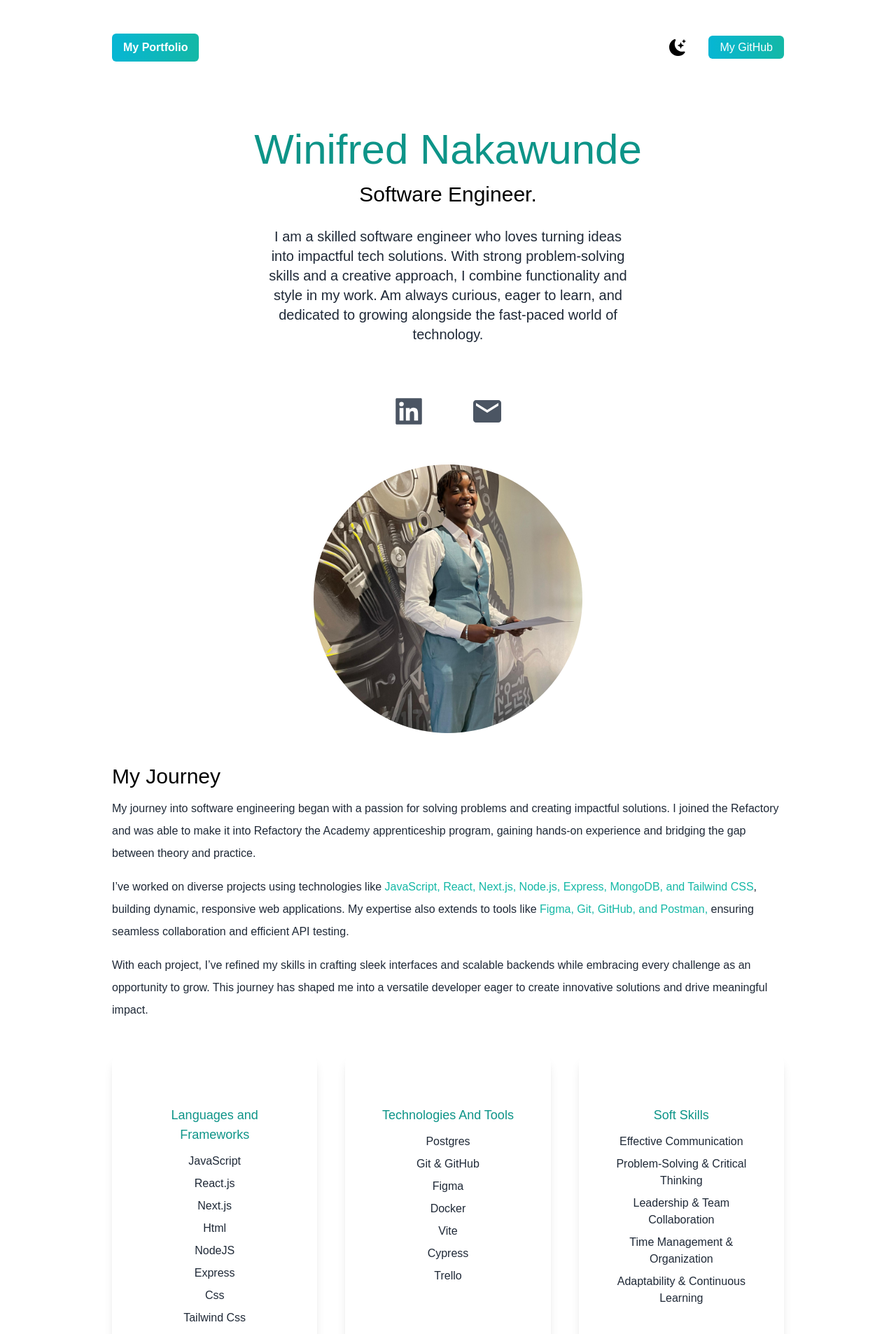
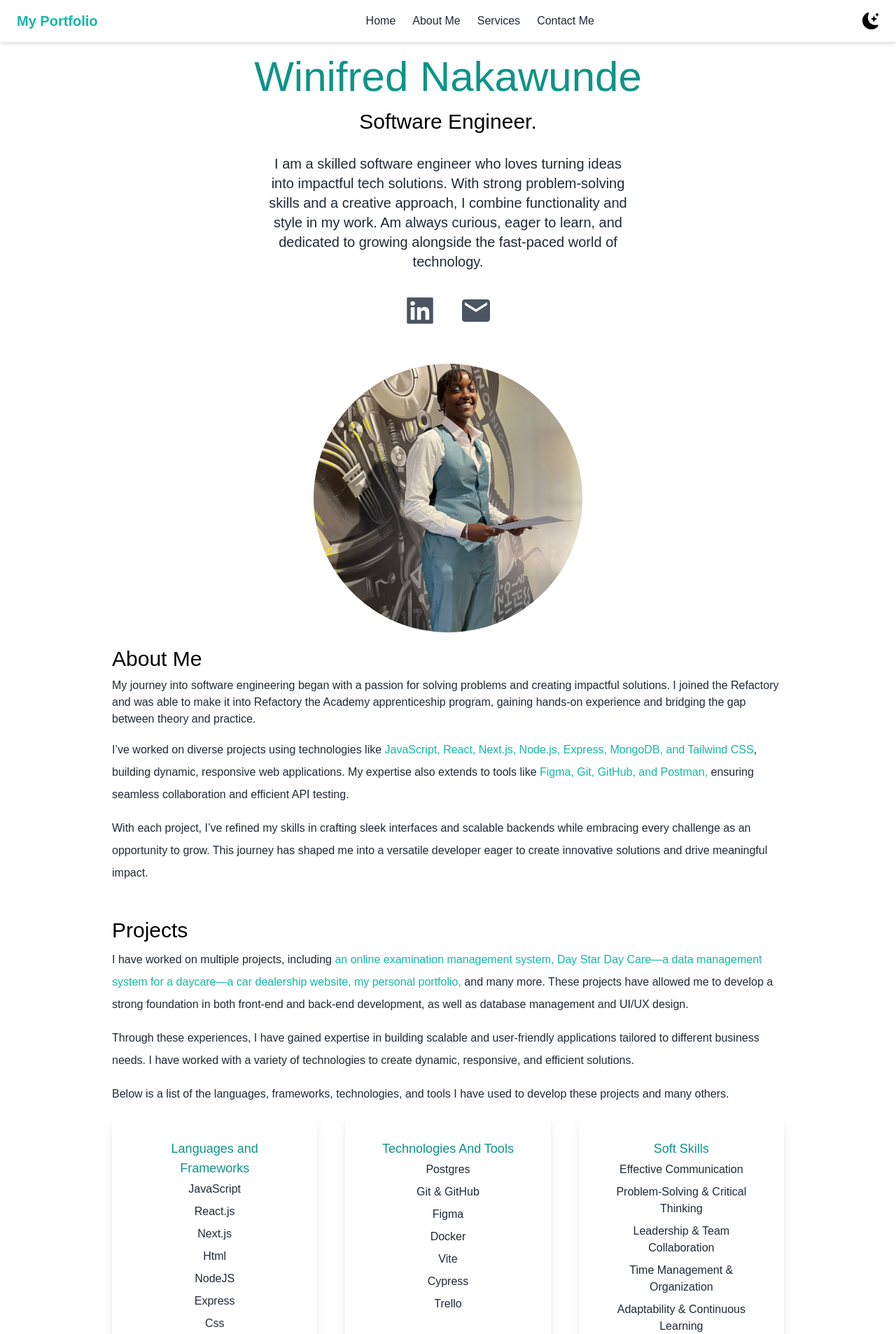
Before and after one commit to NAKAWINIFRED/my-portfolio, a Next.js app: page / in a window 1280 px wide. Shown: the top 1907 px of the page at 70% size. Built offline with nearby package versions, Linux system fonts and the light colour scheme.

Commit message:
updates to the nav bar

```diff
--- a/app/page.js
+++ b/app/page.js
@@ -1,3 +1,157 @@
+// "use client";
+
+// import Image from "next/image";
+// import Head from "next/head";
+// import { useState } from "react";
+// import { BsFillMoonStarsFill } from "react-icons/bs";
+// import { AiFillLinkedin } from "react-icons/ai";
+// import { MdEmail } from "react-icons/md";
+// import me from "../public/me.png";
+
+// export default function Home() {
+//   const [darkMode, setDarkMode] = useState(false);
+
+//   return (
+//     <div className={darkMode ? "dark" : ""}>
+//       <Head>
+//         <title>Winifred Nakawunde Portfolio</title>
+//         <meta name="description" content="Portfolio"></meta>
+//         <link rel="icon" href="/favicon.ico"></link>
+//       </Head>
+//       <main className="bg-white px-10 md:px-20 lg:px-40 dark:bg-gray-900">
+//         <section className="min-h-screen">
+//           <nav className="py-10 md:py-12 flex justify-between dark:text-white">
+//           <h1
+//               className="bg-gradient-to-r from-cyan-500 to-teal-500 text-white px-4 py-2 rounded-md text-center font-bold"
+//             >
+//               My Portfolio
+//             </h1>
+//             <ul className="flex items-center">
+//               <li>
+//                 <BsFillMoonStarsFill
+//                   onClick={() => setDarkMode(!darkMode)}
+//                   className="cursor-pointer text-2xl"
+//                 />
+//               </li>
+//               <li>
+//                 <a
+//                   href="https://github.com/NAKAWINIFRED"
+//                   target="_blank"
+//                   rel="noopener noreferrer"
+//                   className="bg-gradient-to-r from-cyan-500 to-teal-500 text-white px-4 py-2 rounded-md ml-8 transition-colors duration-300 hover:from-cyan-600 hover:to-teal-600"
+//                 >
+//                   My GitHub
+//                 </a>
+//               </li>
+//             </ul>
+//           </nav>
+//           <div className="text-center p-10">
+//             <h2 className="text-5xl py-2 text-teal-600 font-medium md:text-6xl">
+//               Winifred Nakawunde
+//             </h2>
+//             <h3 className="text-2xl py-2 dark:text-white md:text-3xl">Software Engineer.</h3>
+//             <p className="text-md py-5 leading-8 text-gray-800 dark:text-white md:text-xl max-w-lg mx-auto">
+//               I am a skilled software engineer who loves turning ideas into impactful tech
+//               solutions. With strong problem-solving skills and a creative approach, I combine
+//               functionality and style in my work. Am always curious, eager to learn, and dedicated to
+//               growing alongside the fast-paced world of technology.
+//             </p>
+//           </div>
+//           <div className="text-5xl flex justify-center gap-16 py-3 text-gray-600 dark:text-gray-400">
+//             <a
+//               href="https://www.linkedin.com/in/winifred-nakawunde-22a83a303/"
+//               target="_blank"
+//               rel="noopener noreferrer"
+//               className="hover:text-gray-800 dark:hover:text-white transition-colors duration-300"
+//             >
+//               <AiFillLinkedin />
+//             </a>
+//             <a
+//               href="mailto:nakawundewinifred@gmail.com"
+//               className="cursor-pointer hover:text-gray-800 dark:hover:text-white transition-colors duration-300"
+//             >
+//               <MdEmail />
+//             </a>
+//           </div>
+//           <div className="relative mx-auto rounded-full w-80 h-80 md:h-96 md:w-96">
+//             <Image
+//               src={me}
+//               className="rounded-full w-80 h-80 mt-10 md:h-96 md:w-96"
+//               alt="picture of me"
+//               layout="fill"
+//               objectFit="cover"
+//             />
+//           </div>
+//         </section>
+
+//         <section>
+//           <div>
+//             <h3 className="text-3xl py-1 dark:text-white mt-20">My Journey</h3>
+//             <p className="text-md py-2 leading-8 text-gray-800 dark:text-white">
+//               My journey into software engineering began with a passion for solving problems and
+//               creating impactful solutions. I joined the Refactory and was able to make it into Refactory the Academy apprenticeship program, gaining hands-on experience and
+//               bridging the gap between theory and practice.
+//             </p>
+
+//             <p className="text-md py-2 leading-8 text-gray-800 dark:text-gray-200">
+//               I’ve worked on diverse projects using technologies like{" "}
+//               <span className="text-teal-500">
+//                 JavaScript, React, Next.js, Node.js, Express, MongoDB, and Tailwind CSS
+//               </span>
+//               , building dynamic, responsive web applications. My expertise also extends to tools
+//               like<span className="text-teal-500"> Figma, Git, GitHub, and Postman,</span> ensuring seamless collaboration and efficient API
+//               testing.
+//             </p>
+
+            // <p className="text-md py-2 leading-8 text-gray-800 dark:text-gray-200">
+            //   With each project, I’ve refined my skills in crafting sleek interfaces and scalable
+            //   backends while embracing every challenge as an opportunity to grow. This journey has
+            //   shaped me into a versatile developer eager to create innovative solutions and drive
+            //   meaningful impact.
+            // </p>
+//           </div>
+//           <div className="lg:flex gap-10">
+//             <div className="text-center shadow-lg p-10 rounded-xl my-10 dark:bg-white flex-1">
+//               <h3 className="text-lg font-medium pt-8 pb-2 py-4 text-teal-600">
+//                 Languages and Frameworks
+//               </h3>
+              // <p className="text-gray-800 py-1">JavaScript</p>
+              // <p className="text-gray-800 py-1">React.js</p>
+              // <p className="text-gray-800 py-1">Next.js</p>
+              // <p className="text-gray-800 py-1">Html</p>
+              // <p className="text-gray-800 py-1">NodeJS</p>
+              // <p className="text-gray-800 py-1">Express</p>
+              // <p className="text-gray-800 py-1">Css</p>
+              // <p className="text-gray-800 py-1">Tailwind Css</p>
+              // <p className="text-gray-800 py-1">BootStrap</p>
+//             </div>
+//             <div className="text-center shadow-lg p-10 rounded-xl my-10 dark:bg-white flex-1">
+//               <h3 className="text-lg font-medium pt-8 pb-2 py-4 text-teal-600">
+//                 Technologies And Tools
+//               </h3>
+              // <p className="text-gray-800 py-1">Postgres</p>
+              // <p className="text-gray-800 py-1">Git & GitHub</p>
+              // <p className="text-gray-800 py-1">Figma</p>
+              // <p className="text-gray-800 py-1">Docker</p>
+              // <p className="text-gray-800 py-1"> Vite</p>
+              // <p className="text-gray-800 py-1">Cypress</p>
+              // <p className="text-gray-800 py-1"> Trello</p>
+//             </div>
+//             <div className="text-center shadow-lg p-10 rounded-xl my-10 dark:bg-white flex-1">
+//               <h3 className="text-lg font-medium pt-8 pb-2 py-4 text-teal-600">Soft Skills</h3>
+              // <p className="text-gray-800 py-1">Effective Communication</p>
+              // <p className="text-gray-800 py-1">Problem-Solving & Critical Thinking</p>
+              // <p className="text-gray-800 py-1">Leadership & Team Collaboration</p>
+              // <p className="text-gray-800 py-1">Time Management & Organization</p>
+              // <p className="text-gray-800 py-1">Adaptability & Continuous Learning</p>
+//             </div>
+//           </div>
+//         </section>
+//       </main>
+//     </div>
+//   );
+// }
+
 "use client";
 
 import Image from "next/image";
@@ -15,79 +169,49 @@ export default function Home() {
     <div className={darkMode ? "dark" : ""}>
       <Head>
         <title>Winifred Nakawunde Portfolio</title>
-        <meta name="description" content="Portfolio"></meta>
-        <link rel="icon" href="/favicon.ico"></link>
+        <meta name="description" content="Portfolio" />
+        <link rel="icon" href="/favicon.ico" />
       </Head>
-      <main className="bg-white px-10 md:px-20 lg:px-40 dark:bg-gray-900">
-        <section className="min-h-screen">
-          <nav className="py-10 md:py-12 flex justify-between dark:text-white">
-          <h1
-              className="bg-gradient-to-r from-cyan-500 to-teal-500 text-white px-4 py-2 rounded-md text-center font-bold"
-            >
-              My Portfolio
-            </h1>
-            <ul className="flex items-center">
-              <li>
+
+      <nav className="py-4 flex justify-between items-center px-6 bg-white dark:bg-gray-900 shadow-md fixed w-full z-10">
+        <h1 className="text-xl font-bold text-teal-500">My Portfolio</h1>
+        <ul className="flex gap-6 text-gray-800 dark:text-white">
+          <li><a href="#home" className="hover:text-teal-500">Home</a></li>
+          <li><a href="#about" className="hover:text-teal-500">About Me</a></li>
+          <li><a href="#services" className="hover:text-teal-500">Services</a></li>
+          <li><a href="#contact" className="hover:text-teal-500">Contact Me</a></li>
+        </ul>
         <BsFillMoonStarsFill
           onClick={() => setDarkMode(!darkMode)}
-                  className="cursor-pointer text-2xl"
+          className="cursor-pointer text-2xl dark:text-white"
         />
-              </li>
-              <li>
-                <a
-                  href="https://github.com/NAKAWINIFRED"
-                  target="_blank"
-                  rel="noopener noreferrer"
-                  className="bg-gradient-to-r from-cyan-500 to-teal-500 text-white px-4 py-2 rounded-md ml-8 transition-colors duration-300 hover:from-cyan-600 hover:to-teal-600"
-                >
-                  My GitHub
-                </a>
-              </li>
-            </ul>
       </nav>
-          <div className="text-center p-10">
-            <h2 className="text-5xl py-2 text-teal-600 font-medium md:text-6xl">
-              Winifred Nakawunde
-            </h2>
+
+      <main className="bg-white px-10 md:px-20 lg:px-40 dark:bg-gray-900">
+        <section id="home" className="min-h-screen flex flex-col justify-center items-center text-center">
+          <h2 className="text-5xl py-2 text-teal-600 font-medium md:text-6xl pt-20">Winifred Nakawunde</h2>
           <h3 className="text-2xl py-2 dark:text-white md:text-3xl">Software Engineer.</h3>
-            <p className="text-md py-5 leading-8 text-gray-800 dark:text-white md:text-xl max-w-lg mx-auto">
+          <p className="text-md py-5 leading-8 text-gray-800 dark:text-white md:text-xl max-w-lg">
           I am a skilled software engineer who loves turning ideas into impactful tech
               solutions. With strong problem-solving skills and a creative approach, I combine
-              functionality and style in my work. Am always curious, eager to learn, and dedicated to
-              growing alongside the fast-paced world of technology.
+             functionality and style in my work. Am always curious, eager to learn, and dedicated to               growing alongside the fast-paced world of technology.
           </p>
-          </div>
-          <div className="text-5xl flex justify-center gap-16 py-3 text-gray-600 dark:text-gray-400">
-            <a
-              href="https://www.linkedin.com/in/winifred-nakawunde-22a83a303/"
-              target="_blank"
-              rel="noopener noreferrer"
-              className="hover:text-gray-800 dark:hover:text-white transition-colors duration-300"
-            >
+          <div className="text-5xl flex justify-center gap-8 py-3 text-gray-600 dark:text-gray-400">
+            <a href="https://www.linkedin.com/in/winifred-nakawunde-22a83a303/" target="_blank" rel="noopener noreferrer">
               <AiFillLinkedin />
             </a>
-            <a
-              href="mailto:nakawundewinifred@gmail.com"
-              className="cursor-pointer hover:text-gray-800 dark:hover:text-white transition-colors duration-300"
-            >
+            <a href="mailto:nakawundewinifred@gmail.com">
               <MdEmail />
             </a>
           </div>
-          <div className="relative mx-auto rounded-full w-80 h-80 md:h-96 md:w-96">
-            <Image
-              src={me}
-              className="rounded-full w-80 h-80 mt-10 md:h-96 md:w-96"
-              alt="picture of me"
-              layout="fill"
-              objectFit="cover"
-            />
+          <div className="relative mx-auto rounded-full w-80 h-80 md:h-96 md:w-96 mt-10">
+            <Image src={me} className="rounded-full" alt="picture of me" layout="fill" objectFit="cover" />
           </div>
         </section>
 
-        <section>
-          <div>
-            <h3 className="text-3xl py-1 dark:text-white mt-20">My Journey</h3>
-            <p className="text-md py-2 leading-8 text-gray-800 dark:text-white">
+        <section id="about" className="py-5">
+          <h3 className="text-3xl dark:text-white">About Me</h3>
+          <p className="text-md py-2 text-gray-800 dark:text-white">
             My journey into software engineering began with a passion for solving problems and
             creating impactful solutions. I joined the Refactory and was able to make it into Refactory the Academy apprenticeship program, gaining hands-on experience and
             bridging the gap between theory and practice.
@@ -109,12 +233,25 @@ export default function Home() {
               shaped me into a versatile developer eager to create innovative solutions and drive
               meaningful impact.
             </p>
-          </div>
-          <div className="lg:flex gap-10">
-            <div className="text-center shadow-lg p-10 rounded-xl my-10 dark:bg-white flex-1">
-              <h3 className="text-lg font-medium pt-8 pb-2 py-4 text-teal-600">
-                Languages and Frameworks
-              </h3>
+        </section>
+
+        <section id="projects" className="py-5">
+          <h3 className="text-3xl dark:text-white">Projects</h3>
+          <p className="text-md py-2 leading-8 text-gray-800 dark:text-gray-200">
+             I have worked on multiple projects, including <span className="text-teal-500">an online examination management system, Day Star Day Care—a data management system for a daycare—a car dealership website, my personal portfolio, </span> and many more. These projects have allowed me to develop a strong foundation in both front-end and back-end development, as well as database management and UI/UX design.
+           </p>
+
+           <p className="text-md py-2 leading-8 text-gray-800 dark:text-gray-200">
+             Through these experiences, I have gained expertise in building scalable and user-friendly applications tailored to different business needs. I have worked with a variety of technologies to create dynamic, responsive, and efficient solutions.
+            </p>
+
+            <p className="text-md py-2 leading-8 text-gray-800 dark:text-gray-200">
+             Below is a list of the languages, frameworks, technologies, and tools I have used to develop these projects and many others.
+            </p>
+
+          <div className="grid md:grid-cols-3 gap-10">
+            <div className="text-center shadow-lg p-10 rounded-xl dark:bg-white">
+              <h3 className="text-lg font-medium text-teal-600">Languages and Frameworks</h3>
               <p className="text-gray-800 py-1">JavaScript</p>
               <p className="text-gray-800 py-1">React.js</p>
               <p className="text-gray-800 py-1">Next.js</p>
@@ -125,10 +262,8 @@ export default function Home() {
               <p className="text-gray-800 py-1">Tailwind Css</p>
               <p className="text-gray-800 py-1">BootStrap</p>
             </div>
-            <div className="text-center shadow-lg p-10 rounded-xl my-10 dark:bg-white flex-1">
-              <h3 className="text-lg font-medium pt-8 pb-2 py-4 text-teal-600">
-                Technologies And Tools
-              </h3>
+            <div className="text-center shadow-lg p-10 rounded-xl dark:bg-white">
+              <h3 className="text-lg font-medium text-teal-600">Technologies And Tools</h3>
               <p className="text-gray-800 py-1">Postgres</p>
               <p className="text-gray-800 py-1">Git & GitHub</p>
               <p className="text-gray-800 py-1">Figma</p>
@@ -137,8 +272,8 @@ export default function Home() {
               <p className="text-gray-800 py-1">Cypress</p>
               <p className="text-gray-800 py-1"> Trello</p>
             </div>
-            <div className="text-center shadow-lg p-10 rounded-xl my-10 dark:bg-white flex-1">
-              <h3 className="text-lg font-medium pt-8 pb-2 py-4 text-teal-600">Soft Skills</h3>
+            <div className="text-center shadow-lg p-10 rounded-xl dark:bg-white">
+              <h3 className="text-lg font-medium text-teal-600">Soft Skills</h3>
               <p className="text-gray-800 py-1">Effective Communication</p>
               <p className="text-gray-800 py-1">Problem-Solving & Critical Thinking</p>
               <p className="text-gray-800 py-1">Leadership & Team Collaboration</p>
@@ -147,6 +282,18 @@ export default function Home() {
             </div>
           </div>
         </section>
+
+        <section id="contact" className="py-10">
+          <h3 className="text-3xl dark:text-white">Contact Me</h3>
+          <div className="text-5xl flex justify-center gap-8 py-3 text-gray-600 dark:text-gray-400">
+            <a href="https://www.linkedin.com/in/winifred-nakawunde-22a83a303/" target="_blank" rel="noopener noreferrer">
+              <AiFillLinkedin />
+            </a>
+            <a href="mailto:nakawundewinifred@gmail.com">
+              <MdEmail />
+            </a>
+          </div>
+        </section>
       </main>
     </div>
   );
```
Lines whose indentation alone changed are shown as unchanged.
